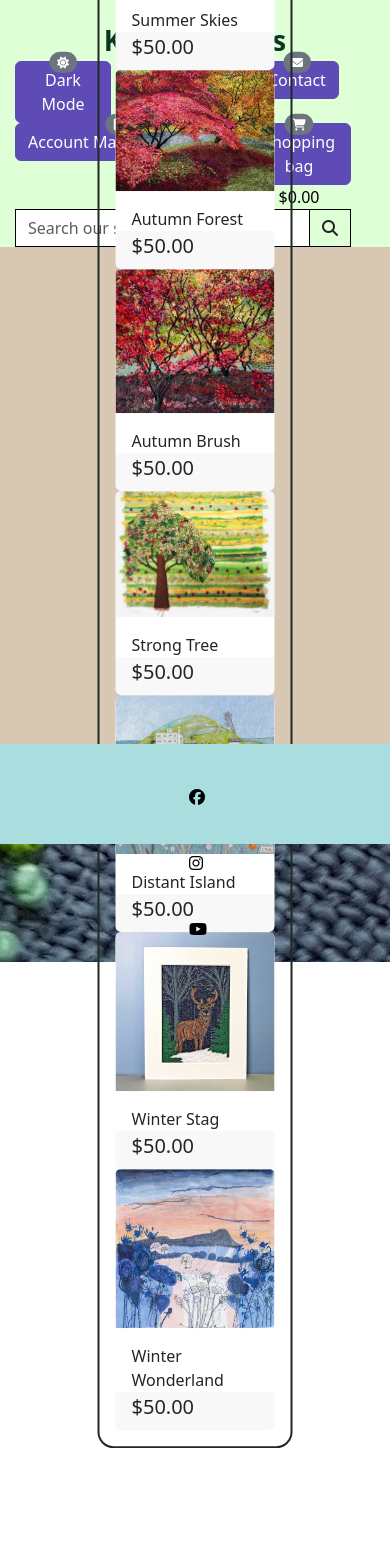
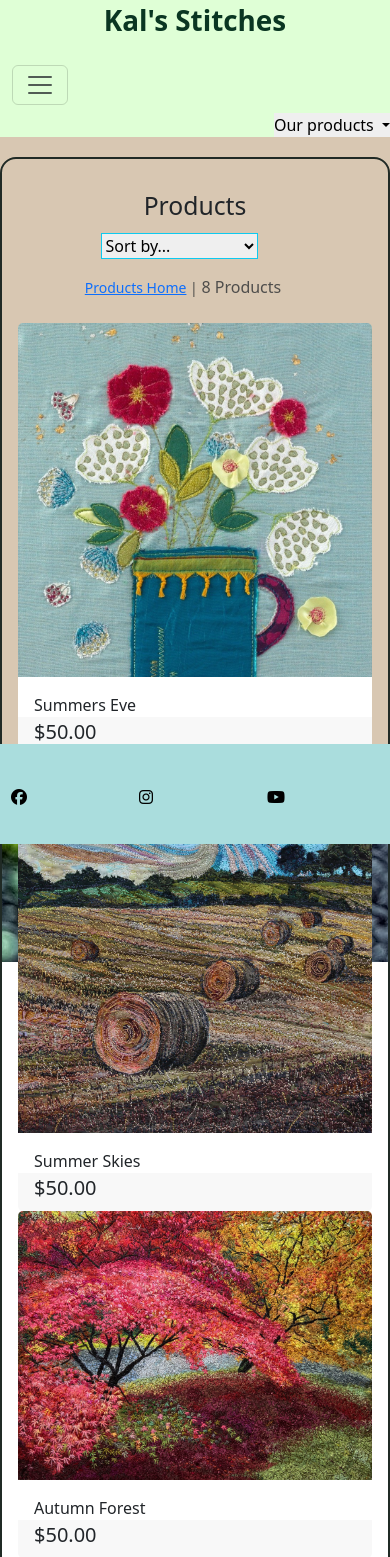
Before and after one commit to ccornfield/kals_stitches, a Django app: page /products/ in a window 390 px wide. Shown: the top 1557 px of the page. Before the commit the page ends 1448 px from the top, so only its background shows below. Run offline with Django 3.2, Linux system fonts and the light colour scheme; a user stored in the database is signed in; data comes from the database, SQL or seed files in the repository; some libraries are stand-ins or nearby versions.

Commit message:
fix: Repairing CSS and adding mobile exclusive menu. Footer still needs repairs.

```diff
--- a/products/templates/products/products.html
+++ b/products/templates/products/products.html
@@ -12,7 +12,7 @@
 {% block content%}
 <div class="overlay"></div>
 
-<div class="container-fluid rounded-4 border border-2 border-success p-3 position-absolute h-auto w-auto top-50 start-50 translate-middle">
+<div class="container-fluid rounded-4 border border-2 border-success p-3">
     <div class="row">
         <div class="col my-auto">
             <div class="col text-center mt-3">
--- a/static/css/base.css
+++ b/static/css/base.css
@@ -3,6 +3,13 @@
 html {
     position: relative;
     min-height: 100%;
+  }
+
+  *{
+    margin: 0px;
+    padding: 0px;
+    outline: none;
+    border: 0px;
   }
 
 body {
@@ -11,9 +18,10 @@ margin-bottom: 100px;
 background: url('/media/home_page.jpg') no-repeat center center fixed;
 background-size:auto;
 clear: both;
+height: calc(100vh - 164px);
 }
 
-footer {
+footer{
 position: absolute;
 bottom: 0;
 width: 100%;
@@ -21,10 +29,12 @@ width: 100%;
 height: 100px;
 line-height: 50px; /* Vertically center the text there */
 background: #AADDDD;
+padding: 3em;
 }
 
 header {
     background: #DFFFD6;
+    width: 100%;
 }
 
 
--- a/templates/base.html
+++ b/templates/base.html
@@ -37,45 +37,53 @@
   </head>
 
   <body>
-    <header class="container-fluid">
+    <header>
+      <div class="container-fluid">
         <div class="row">
           <div class="col-12 my-auto py-1 text-center">
             <a href="{% url 'home' %}" class="nav-link main-logo-link">
               <h1 class="logo-font text-success-emphasis my-0 fs-1"><strong>Kal's Stitches</strong></h1>
             </a>
           </div>
-      <div class="row">
-        <div class="col">
-          <a href="" class="nav-link">
-            <button type="button" class="btn btn-primary position-relative">
-              Dark Mode <span class="position-absolute top-0 start-50 translate-middle badge rounded-pill text-bg-secondary"><i class="fa-solid fa-sun"></i></span>
-            </button>
+        </div>
+        <div class="container">
+          <nav class="navbar navbar-expand-lg d-flex justify-content-center">
+              <div class="collapse navbar-collapse justify-content-center" id="navbarSupportedContent">
+                <ul class="navbar-nav me-auto mb-2 mb-lg-0">
+                  <li class="nav-item">
+                    <a class="nav-link" aria-current="page" href="{% url 'home' %}">
+                      <i class="fa-solid fa-house"></i>
+                      Home
                     </a>
-        </div>
-        <div class="col">
-          <a href="{% url 'products' %}" class="nav-link">
-            <button type="button" class="btn btn-primary position-relative">
-              Products <span class="position-absolute top-0 start-50 translate-middle badge rounded-pill text-bg-secondary"><i class="fa-solid fa-store"></i></span>
-            </button>
+                  </li>
+                  <li class="nav-item">
+                    <a class="nav-link" href="#">
+                      <i class="fa-solid fa-sun"></i>
+                      Light Mode
                     </a>
-        </div>
-        <div class="col">
-          <a href="" class="nav-link">
-            <button type="button" class="btn btn-primary position-relative">
-              Contact <span class="position-absolute top-0 start-50 translate-middle badge rounded-pill text-bg-secondary"><i class="fa-solid fa-envelope"></i></span>
-            </button>
+                  </li>
+                  <li class="nav-item">
+                    <a class="nav-link" href="{% url 'products' %}">
+                      <i class="fa-solid fa-store"></i>
+                      Products
                     </a>
-        </div>
-        <div class="col">
-          <div class="dropdown">
-              <button type="button" class="btn btn-primary dropdown-toggle position-relative" data-bs-toggle="dropdown" aria-expanded="false">
-                Account Management <span class="position-absolute top-0 start-50 translate-middle badge rounded-pill text-bg-secondary"><i class="fa-solid fa-address-book"></i></span>
-              </button>
+                  </li>
+                  <li class="nav-item">
+                    <a class="nav-link" href="#">
+                      <i class="fa-solid fa-envelope"></i>
+                      Contact
+                    </a>
+                  </li>
+                  <li class="nav-item dropdown">
+                    <a class="nav-link dropdown-toggle" href="#" role="button" data-bs-toggle="dropdown" aria-expanded="false">
+                      <i class="fa-solid fa-address-book"></i>
+                      Account Management
+                    </a>
                     <ul class="dropdown-menu">
-              <li></li>
                       {% if request.user.is_authenticated %}
                       {% if request.user.is_superuser %}
                       <li><a href="" class="dropdown-item">Product Management</a></li>
+                      <li><hr class="dropdown-divider"></li>
                       {% endif %}
                       <li></li><a href="" class="dropdown-item">My Profile</a></li>
                       <li></li><a href="{% url 'account_logout' %}" class="dropdown-item">Logout</a></li>
@@ -84,14 +92,12 @@
                       <li><a href="{% url 'account_login' %}" class="dropdown-item">Login</a></li>
                       {% endif %}
                     </ul>
-          </div>
-        </div>
-        <div class="col">
+                  </li>
+                  <li class="nav-item">
                     <a class="{% if grand_total %}text-info font-weight-bold{% else %}text-black{% endif %} nav-link" href=" ">
                       <div class="text-center">
-                <button type="button" class="btn btn-primary position-relative">
-                  Shopping bag <span class="position-absolute top-0 start-50 translate-middle badge rounded-pill text-bg-secondary"><i class="fa-solid fa-cart-shopping"></i></span>
-                </button>
+                        <i class="fa-solid fa-cart-shopping d-inline-block align-text-bottom"></i>
+                          Shopping bag
                         <p class="my-0">
                             {% if grand_total %}
                                 ${{ grand_total|floatformat:2 }}
@@ -101,9 +107,9 @@
                         </p>
                       </div>
                     </a>
-        </div>
-        <div class="col">
-          <form method="GET" action=" ">
+                  </li>
+                  <li>
+                    <form class="d-flex" method="GET" action=" ">
                       <div class="input-group w-100">
                           <input class="form-control border border-black rounded-0" type="text" name="q" placeholder="Search our site">
                           <div class="input-group-append">
@@ -115,6 +121,24 @@
                           </div>
                       </div>
                     </form>
+                  </li>
+                </ul>
+              </div>
+          </nav>
+        </div>
+      </div>
+      {% include 'includes/mobile_header.html' %}
+      <div class="row">
+        <div class="dropdown d-flex justify-content-end w-100">
+          <button class="dropdown-toggle" type="button" data-bs-toggle="dropdown" aria-expanded="false">
+            Our products
+          </button>
+          <ul class="dropdown-menu">
+            <a href="{% url 'products' %}?sort=price&direction=asc" class="dropdown-item">By Price</a>
+            <a href="{% url 'products' %}?sort=rating&direction=desc" class="dropdown-item ">By Rating</a>
+            <a href="{% url 'products' %}?sort=category&direction=asc" class="dropdown-item ">By Category</a>
+            <a href="{% url 'products' %}" class="dropdown-item">All Products</a>
+          </ul>
         </div>
       </div>
     </header>
@@ -129,21 +153,21 @@
     {% block content %}
     {% endblock %}
 
-    <footer class="container-fluid text-center">
+    <footer class="container-fluid">
       <div class="row">
-        <div class="nav social_media col-md-4">
+        <div class="nav social_media col-4">
           <a href="https://www.facebook.com/" target="_blank" class="nav-link px-2 text-black">
-            <span class="position-relative bottom-0 start-50 translate-middle-x"><i class="fa-brands fa-facebook align-items-center"></i></span>
+            <span><i class="fa-brands fa-facebook align-items-center"></i></span>
           </a>
         </div>
-        <div class="nav social_media col-md-4">
+        <div class="nav social_media col-4">
           <a href="https://www.instagram.com/" target="_blank" class="nav-link px-2 text-black">
-            <span class="position-relative bottom-0 start-50 translate-middle-x"><i class="fa-brands fa-instagram align-items-center"></i></span>
+            <span><i class="fa-brands fa-instagram align-items-center"></i></span>
           </a>
         </div>
-        <div class="nav social_media col-md-4">
+        <div class="nav social_media col-4">
           <a href="https://www.youtube.com/ " target="_blank" class="nav-link px-2 text-black">
-            <span class="position-relative bottom-0 start-50 translate-middle-x"><i class="fa-brands fa-youtube align-items-center"></i></span>
+            <span><i class="fa-brands fa-youtube align-items-center"></i></span>
           </a>
         </div>
       </div>
--- /dev/null
+++ b/templates/includes/mobile_header.html
@@ -0,0 +1,98 @@
+<nav class="navbar mobile-nav d-lg-none d-flex justify-content-start">
+    <div class="container">
+      <button class="navbar-toggler" type="button" data-bs-toggle="collapse" data-bs-target="#mobile-nav" aria-controls="mobile-nav" aria-expanded="false" aria-label="Toggle navigation">
+        <span class="navbar-toggler-icon"></span>
+      </button>
+    </div>
+    <div class="collapse navbar-collapse" id="mobile-nav">
+        <ul class="navbar-nav me-auto mb-2 mb-lg-0">
+            <li class="nav-item">
+              <a class="nav-link" aria-current="page" href="{% url 'home' %}">
+                <i class="fa-solid fa-house"></i>
+                Home
+              </a>
+            </li>
+            <li class="nav-item">
+              <a class="nav-link" href="#">
+                <i class="fa-solid fa-sun"></i>
+                Light Mode
+              </a>
+            </li>
+            <li class="nav-item">
+              <a class="nav-link" href="{% url 'products' %}">
+                <i class="fa-solid fa-store"></i>
+                Products
+              </a>
+            </li>
+            <li class="nav-item">
+              <a class="nav-link" href="#">
+                <i class="fa-solid fa-envelope"></i>
+                Contact
+              </a>
+            </li>
+            {% if request.user.is_authenticated %}
+            {% if request.user.is_superuser %}
+            <li class="nav-item">
+                <a class="nav-link" href="#">
+                    <i class="fa-solid fa-clipboard"></i>
+                    Product Management
+                </a>
+            </li>
+            {% endif %}
+            <li class="nav-item">
+                <a class="nav-link" href="#">
+                    <i class="fa-solid fa-user"></i>
+                    My Profile
+                </a>
+            </li>
+            <li class="nav-item">
+                <a class="nav-link" href="{% url 'account_logout' %}">
+                    <i class="fa-solid fa-right-from-bracket"></i>
+                    Logout
+                </a>
+            </li>
+            <li class="nav-item">
+                <a class="nav-link" href="{% url 'account_signup' %}">
+                    <i class="fa-solid fa-pen"></i>
+                    Register
+                </a>
+            </li>
+            <li class="nav-item">
+                <a class="nav-link" href="{% url 'account_login' %}">
+                    <i class="fa-regular fa-pen-to-square"></i>
+                    Login
+                </a>
+            </li>
+            {% endif %}
+            <li class="nav-item d-flex justify-content-start">
+              <a class="{% if grand_total %}text-info font-weight-bold{% else %}text-black{% endif %} nav-link" href=" ">
+                <div class="text-center">
+                  <i class="fa-solid fa-cart-shopping d-inline-block align-text-bottom"></i>
+                    Shopping bag
+                  <p class="my-0">
+                      {% if grand_total %}
+                          ${{ grand_total|floatformat:2 }}
+                      {% else %}
+                          $0.00
+                      {% endif %}
+                  </p>
+                </div>
+              </a>
+            </li>
+            <li>
+              <form class="d-flex" method="GET" action=" ">
+                <div class="input-group w-100">
+                    <input class="form-control border border-black rounded-0" type="text" name="q" placeholder="Search our site">
+                    <div class="input-group-append">
+                        <button class="form-control btn btn-black border border-black rounded-0" type="submit">
+                            <span class="icon">
+                                <i class="fas fa-search"></i>
+                            </span>
+                        </button>
+                    </div>
+                </div>
+              </form>
+            </li>
+        </ul>
+    </div>
+  </nav>
```
Also changed, not shown: templates/includes/mobile-top-header.html (deleted, +0 -58 lines), templates/includes/product_nav.html (added, +15 -0 lines). Lines whose indentation alone changed are shown as unchanged.
